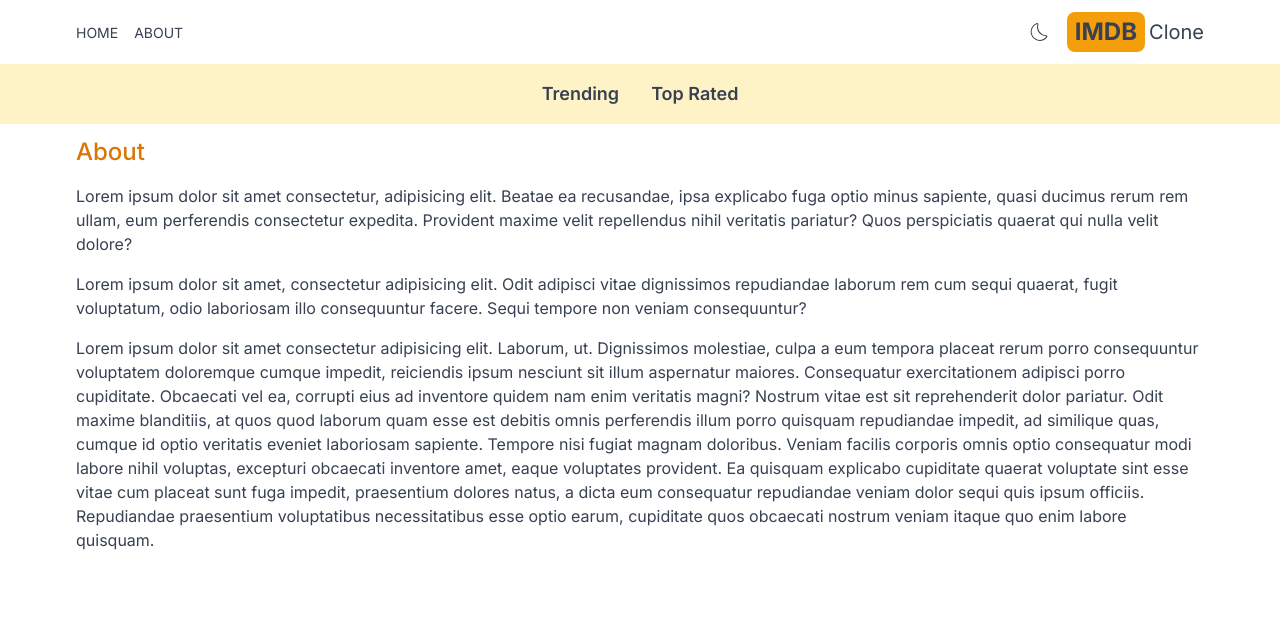
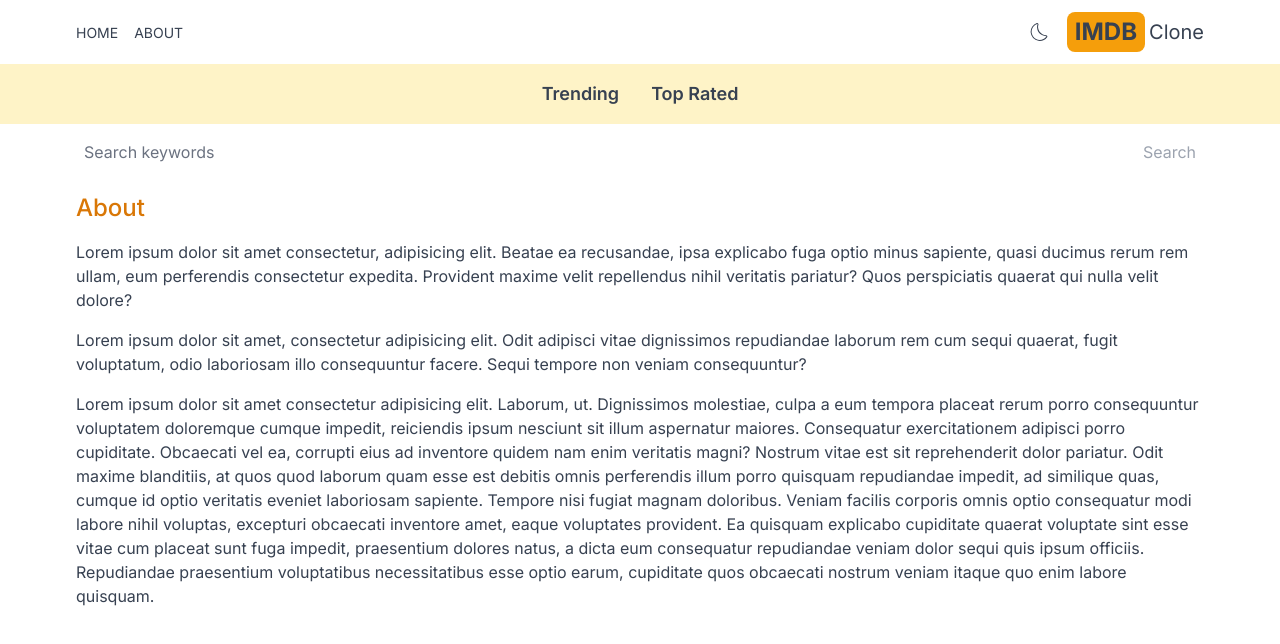
Before and after one commit to taoztw/imdb-clone, a Next.js app: page /about in a window 1280 px wide. Shown: the top 644 px of the page. Built offline with nearby package versions, Linux system fonts and the light colour scheme.

Commit message:
add search box

```diff
--- a/src/app/layout.js
+++ b/src/app/layout.js
@@ -4,6 +4,7 @@
 import Providers from "./Providers";
 import Navbar from "@/components/Navbar";
 import { ProxyAgent, setGlobalDispatcher } from "undici";
+import SearchBox from "@/components/SearchBox";
 const inter = Inter({ subsets: ["latin"] });
 
 export const metadata = {
@@ -22,6 +23,7 @@
         <Providers>
           <Header />
           <Navbar />
+          <SearchBox />
           {children}
         </Providers>
       </body>
--- /dev/null
+++ b/src/app/search/[searchTerm]/page.jsx
@@ -0,0 +1,28 @@
+import Results from "@/components/Results";
+import { headers } from "@/data/request_options";
+async function SearchPage({ params }) {
+  const searchTerm = params.searchTerm;
+
+  const options = {
+    method: "GET",
+    headers: headers,
+  };
+  const res = await fetch(
+    `https://api.themoviedb.org/3/search/movie?query=${searchTerm}&language=en-US&page=1&include_adult=false`,
+    options
+  );
+  const data = await res.json();
+  const results = data.results;
+
+  return (
+    <div>
+      {results.length === 0 && (
+        <h1 className="text-center pt-6">No results found</h1>
+      )}
+
+      {results && <Results results={results} />}
+    </div>
+  );
+}
+
+export default SearchPage;
--- a/src/components/NavbarItem.jsx
+++ b/src/components/NavbarItem.jsx
@@ -14,7 +14,7 @@
             ? "text-amber-600 underline decoration-4 underline-offset-8 decoration-amber-500 rounded-lg"
             : ""
         }`}
-        href={`?genre=${param} `}
+        href={`/?genre=${param} `}
       >
         {title}
       </Link>
--- /dev/null
+++ b/src/components/SearchBox.jsx
@@ -0,0 +1,35 @@
+"use client";
+import { useRouter } from "next/navigation";
+import { useState } from "react";
+
+function SearchBox() {
+  const [search, setSearch] = useState("");
+  const router = useRouter();
+  function handleSubmit(e) {
+    e.preventDefault();
+    router.push(`/search/${search}`);
+  }
+  return (
+    <form
+      className="flex justify-between px-5 max-w-6xl mx-auto"
+      onSubmit={handleSubmit}
+    >
+      <input
+        type="text"
+        placeholder="Search keywords"
+        className="w-full h-14 rounded-md placeholder-gray-500 outline-none bg-transparent flex-1"
+        value={search}
+        onChange={(e) => setSearch(e.target.value)}
+      />
+
+      <button
+        className="text-amber-600 disabled:text-gray-400"
+        disabled={search === ""}
+      >
+        Search
+      </button>
+    </form>
+  );
+}
+
+export default SearchBox;
```
Also changed, not shown: src/components/Card.jsx (+2 -1 lines).
